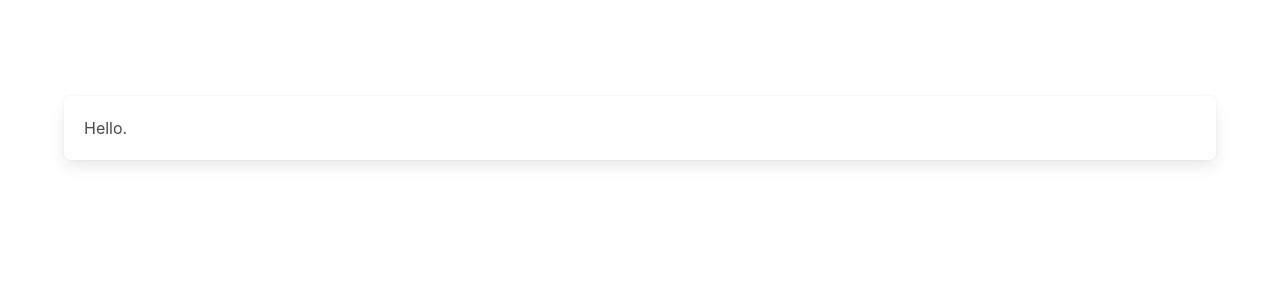
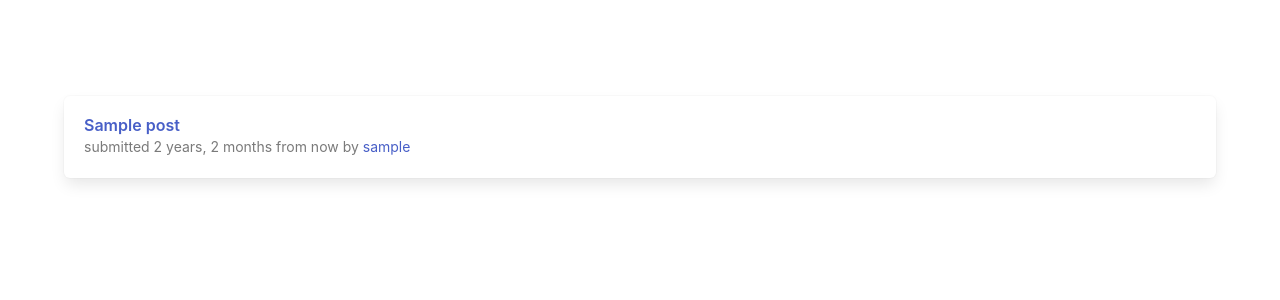
Before and after one commit to andrecastelo/djreddit, a Django app: page / in a window 1280 px wide. Shown: the part 100-400 px from the top of the page. Run offline with Django 3.2, Linux system fonts and the light colour scheme; tables that the repository leaves empty hold one stand-in row (values such as "Sample post"); some libraries are stand-ins or nearby versions.

Commit message:
list posts in index.html

```diff
--- a/djreddit/config/settings/base.py
+++ b/djreddit/config/settings/base.py
@@ -52,6 +52,7 @@ INSTALLED_APPS = [
     'django.contrib.sessions',
     'django.contrib.messages',
     'django.contrib.staticfiles',
+    'django.contrib.humanize',
     'core',
 ]
 
--- a/djreddit/core/templates/index.html
+++ b/djreddit/core/templates/index.html
@@ -1,11 +1,21 @@
 {% extends 'base.html' %}
+{% load humanize %}
 
 {% block content %}
     <section class="section">
         <div class="container">
-            <div class="box">
-                Hello.
-            </div>
+            {% for post in posts %}
+                <div class="box">
+                    <p>
+                        <p class="title is-size-6 is-marginless">
+                            <a href="#">{{ post.title }}</a>
+                        </p>
+                        <small class='has-text-grey'>
+                            submitted {{ post.created_at | naturaltime }} by <a href="#">{{ post.user.username }}</a>
+                        </small>
+                    </p>
+                </div>
+            {% endfor %}
         </div>
     </section>
 {% endblock %}
--- a/djreddit/core/views/index.py
+++ b/djreddit/core/views/index.py
@@ -1,4 +1,7 @@
 from django.shortcuts import render
+from core.models import Post
+
 
 def index_view(request):
-    return render(request, 'index.html')
+    posts = Post.objects.order_by('-created_at').all()
+    return render(request, 'index.html', {'posts': posts})
```
